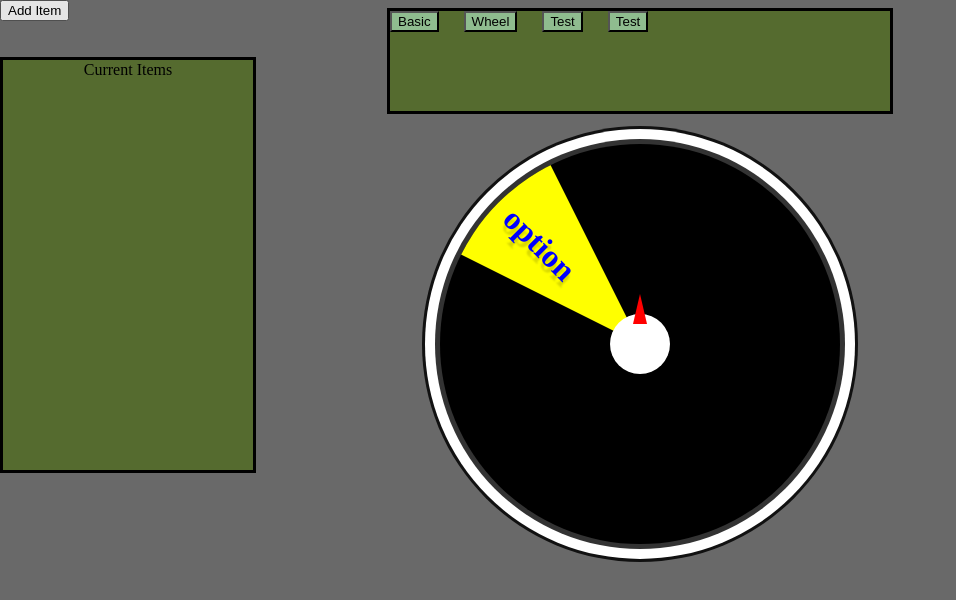
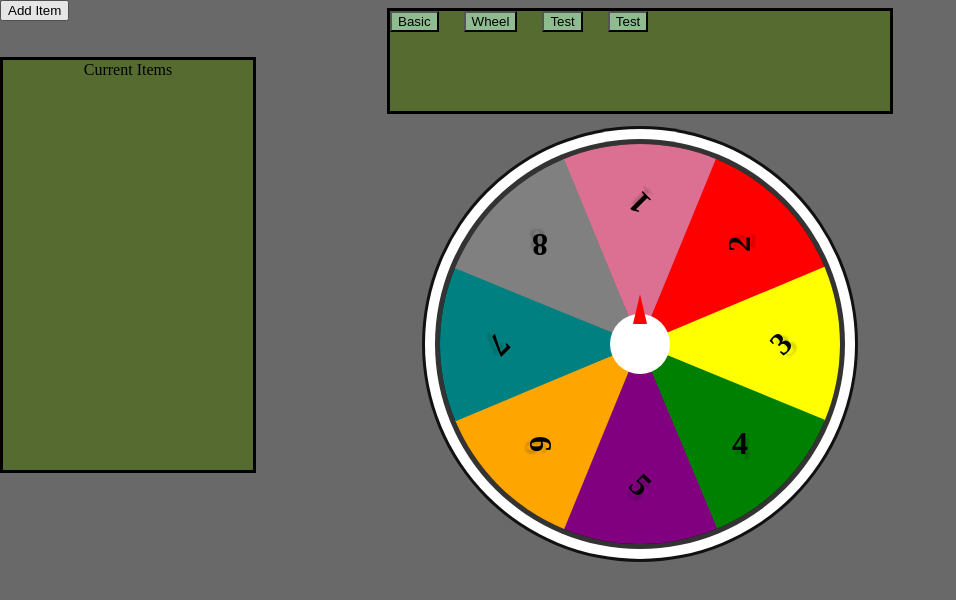
Before and after one commit to HyperionPanda/Randomizer, an Angular app in the folder RandomWeb/: page / in a window 1280 px wide. Both pictures are taken after a click on the input "Wheel". Shown: the top 600 px of the page, without its empty margins (0-956 px from the left). Built offline with nearby package versions, Linux system fonts and the light colour scheme.

Commit message:
added spin to wheel

```diff
--- a/RandomWeb/src/app/components/wheel/wheel.component.css
+++ b/RandomWeb/src/app/components/wheel/wheel.component.css
@@ -46,18 +46,22 @@
     box-shadow: 0 0 0 5px #333,
                 0 0 0 15px #fff,
                 0 0 0 18px #111;
+    /*this makes wheel spin rather than just go straight to answer */
+    transition: transform 5s ease-in-out;
 }
 
 /*creation of the option wedges in the wheel */
+/*This also changes size of wedge based on the number of wedges*/
 .container .wheel .option{
     position:absolute;
     width:50%;
     height:50%;
-    /* background: var(--clr) */
-    background: yellow;
+    background: var(--back-color);
+    /* background: teal; */
     transform-origin: bottom right;
-    transform: rotate(calc(45deg * var(--i)));
-    clip-path: polygon(0 0, 50% 0, 100% 100%, 0 50%);
+    transform: rotate(calc(45deg * var(--position)));
+    /*change the 59% on both to change fill size */
+    clip-path: polygon(0 0, 59% 0, 100% 100%, 0 59%);
     display:flex;
     justify-content: center;
     align-items: center;
@@ -67,7 +71,7 @@
 /* meant to rotate text with the wheel */
 .container .wheel .option span{
     position:relative;
-    transform:rotate(45deg);
+    transform:rotate(180deg);
     font-size: 2em;
     font-weight:700;
     color:black;
--- a/RandomWeb/src/app/components/wheel/wheel.component.html
+++ b/RandomWeb/src/app/components/wheel/wheel.component.html
@@ -1,8 +1,16 @@
 <!-- <p> Wheel here</p> -->
 
 <div class = "container">
-    <div class = "button"></div>
+    <div class = "button" (click) ="spinWheel()"></div>
     <div class = "wheel">
-        <div class = "option"><span style = "--i:1;color: blue;">option</span></div>
+        <div class = "option" style = "--position:1; --back-color: #db7093;"><span>1</span></div>
+        <div class = "option" style = "--position:2; --back-color: red;"><span>2</span></div>
+        <div class = "option" style = "--position:3; --back-color: yellow;"><span>3</span></div>
+        <div class = "option" style = "--position:4; --back-color: green;"><span>4</span></div>
+        <div class = "option" style = "--position:5; --back-color: purple;"><span>5</span></div>
+        <div class = "option" style = "--position:6; --back-color: orange;"><span>6</span></div>
+        <div class = "option" style = "--position:7; --back-color: teal;"><span>7</span></div>
+        <div class = "option" style = "--position:8; --back-color: gray;"><span>8</span></div>
+
     </div>
 </div>
--- a/RandomWeb/src/app/components/wheel/wheel.component.ts
+++ b/RandomWeb/src/app/components/wheel/wheel.component.ts
@@ -13,4 +13,11 @@ export class WheelComponent {
 
   constructor(private el : ElementRef, private renderer : Renderer2){this.basicList = []}
 
+  spinWheel(){
+    let wheel = this.el.nativeElement.querySelector(".wheel");
+    let spinRandomValue = Math.ceil(Math.random() * 3600);
+    console.log("spin");
+    this.renderer.setStyle(wheel,"transform","rotate(" + spinRandomValue + "deg)");
+  }
+
 }
```
